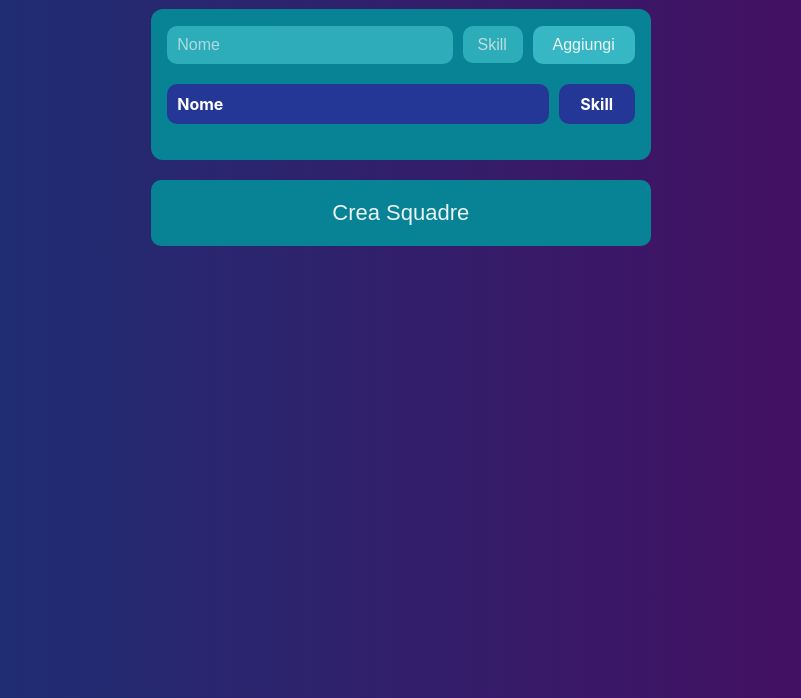
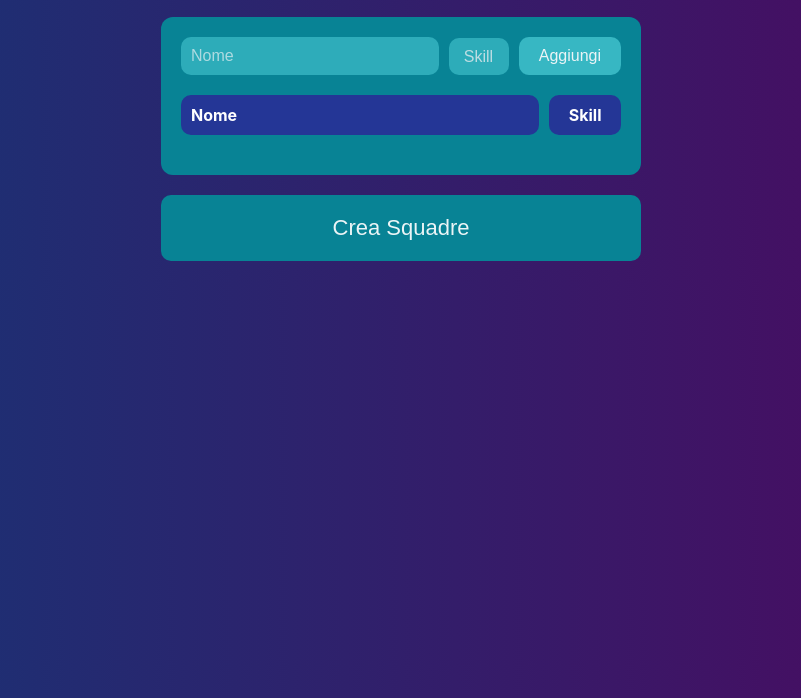
Before and after one commit to pitasialessandro/Soccer-Team-Builder, a plain HTML site: page index.html in a window 1280 px wide. Shown: the part 102-800 px from the top of the page, without its empty margins (239-1040 px from the left). Drawn offline with Linux system fonts and the light colour scheme.

Commit message:
idk hope it works

```diff
--- a/index.html
+++ b/index.html
@@ -42,7 +42,9 @@
                         -->
                     </div>
                 </div>
+                <div class="button-container">
                     <button  class='sort-teams-button' id="sort-teams-button" onclick='generate_teams()'>Crea Squadre</button>
+                </div>
                 <div class="panel hidden" id="teams-panel">
                     <div class="team panel" id="team-1">
                         team2
--- a/style.css
+++ b/style.css
@@ -23,11 +23,12 @@ body {
     margin: 0 auto;
     max-width: 540px;
     min-width: min-content;
+    padding: 0 10px;
 }
 .panel {
     background-color: #088395;
     border-radius: 12px;
-    padding: 3%;
+    padding: 20px;
     margin: 20px;
     color: white;
 }
@@ -136,10 +137,9 @@ select:focus {
     cursor: pointer;
 }
 .sort-teams-button {
+    width: 100%; /* Make the button full width */
     font-size: 22px;
     padding: 20px;
-    margin: 0px 20px 0;
-    width: 92.5%;
     background-color: #088395;
     opacity: 1;
 }
@@ -149,7 +149,7 @@ select:focus {
 .visible {
     display: block;
 }
-
+/*
 @media (max-width: 600px) {
     .player-insert {
         flex-direction: column;
@@ -164,3 +164,9 @@ select:focus {
         margin-bottom: 0;
     }
 }
+*/
+.button-container {
+    max-width: 100%;
+    margin: 20px 0;
+    padding: 0 20px;
+}
```
